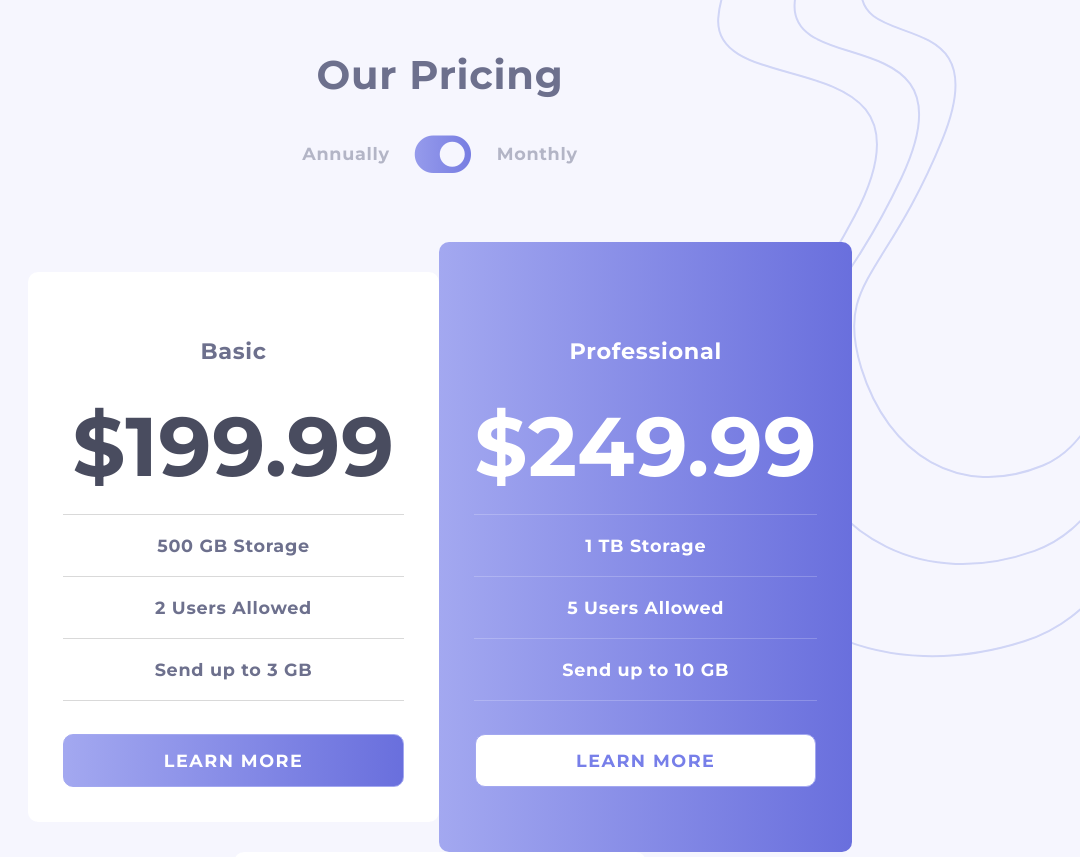
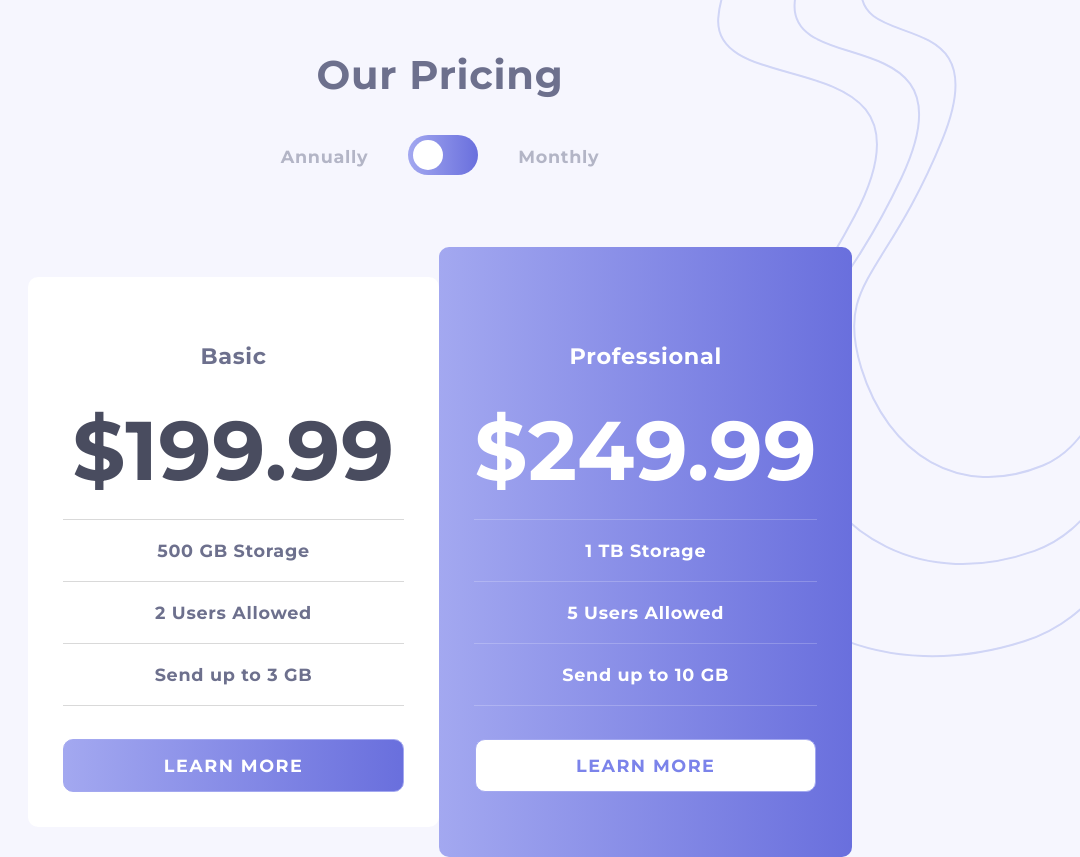
Before and after one commit to nhi-ngo/Frontend-Challenges, a plain HTML site: page pricing-component-with-toggle-master/index.html in a window 1280 px wide. Shown: the top 857 px of the page, without its empty margins (200-1280 px from the left). Drawn offline with Linux system fonts and the light colour scheme.

Commit message:
pricing-toggle-completed

```diff
--- a/pricing-component-with-toggle-master/index.html
+++ b/pricing-component-with-toggle-master/index.html
@@ -9,18 +9,19 @@
 		<title>Frontend Mentor | [Challenge Name Here]</title>
 	</head>
 	<body>
-
 		<header>
 			<h1>Our Pricing</h1>
 			<div class="flex">
 				<p>Annually</p>
-				<span><i class="fas fa-toggle-on fa-2.5x"></i></span>
+				<div>
+					<input type="checkbox" id="switch" />
+					<label for="switch">Toggle</label>
+				</div>
 				<p>Monthly</p>
 			</div>
 		</header>
 
 		<div class="container flex">
-
 			<div class="card">
 				<h4>Basic</h4>
 				<p class="price price-monthly">&dollar;19.99</p>
@@ -31,7 +32,7 @@
 					<li>Send up to 3 GB</li>
 				</ul>
 				<button>Learn More</button>
-      </div>
+			</div>
 
 			<div class="card bg-blue">
 				<h4>Professional</h4>
@@ -43,7 +44,7 @@
 					<li>Send up to 10 GB</li>
 				</ul>
 				<button>Learn More</button>
-      </div>
+			</div>
 
 			<div class="card">
 				<h4>Master</h4>
@@ -55,8 +56,8 @@
 					<li>Send up to 20 GB</li>
 				</ul>
 				<button>Learn More</button>
-      </div>
-
+			</div>
 		</div>
+		<script src="script.js"></script>
 	</body>
 </html>
--- /dev/null
+++ b/pricing-component-with-toggle-master/script.js
@@ -0,0 +1,8 @@
+const btnSwitch = document.querySelector('#switch');
+const priceAnnually = Array.from(document.querySelectorAll('.price-annually'));
+const priceMonthly = Array.from(document.querySelectorAll('.price-monthly'));
+
+btnSwitch.addEventListener('click', () => {
+  priceAnnually.forEach(el => el.classList.toggle('close'));
+  priceMonthly.forEach(el => el.classList.toggle('open'));
+});
--- a/pricing-component-with-toggle-master/style.css
+++ b/pricing-component-with-toggle-master/style.css
@@ -28,8 +28,6 @@ body {
 	text-align: center;
 	height: 100vh;
 	overflow: hidden;
-	/* min-height: 100vh; */
-	/* overflow-y: hidden; */
 }
 
 body * {
@@ -66,6 +64,10 @@ header {
 	margin: 50px auto 20px;
 }
 
+header .flex > * {
+	margin: 0 20px;
+}
+
 header h1 {
 	font-size: 2.5rem;
 }
@@ -74,13 +76,37 @@ header p {
 	color: var(--lightBlue);
 }
 
-header i {
+input[type='checkbox'] {
+	visibility: hidden;
+}
+
+label {
 	background: linear-gradient(to right, hsl(236, 72%, 79%), hsl(237, 63%, 64%));
-	-webkit-background-clip: text;
-	-webkit-text-fill-color: transparent;
-	font-size: 50px;
-	padding: 0 25px;
 	cursor: pointer;
+	text-indent: -9999px;
+	width: 70px;
+	height: 40px;
+	display: block;
+	border-radius: 100px;
+	position: relative;
+	transform: translateY(-30%);
+}
+
+label:after {
+	content: '';
+	position: absolute;
+	top: 5px;
+	left: 5px;
+	width: 30px;
+	height: 30px;
+	background: #fff;
+	border-radius: 50%;
+	transition: 0.2s;
+}
+
+input:checked + label:after {
+	left: calc(100% - 5px);
+	transform: translateX(-100%);
 }
 
 .container {
@@ -98,7 +124,15 @@ header i {
 }
 
 .price-monthly {
-	display: none;
+  display: none;
+}
+
+.price-annually.close {
+  display: none;
+}
+
+.price-monthly.open {
+  display: block;
 }
 
 .card {
@@ -150,7 +184,7 @@ header i {
 
 .card.bg-blue button {
 	background: #fff;
-	color: hsl(236, 72%, 69%);
+	color: hsl(236, 72%, 70%);
 }
 
 button {
```
Also changed, not shown: 1 other file.
